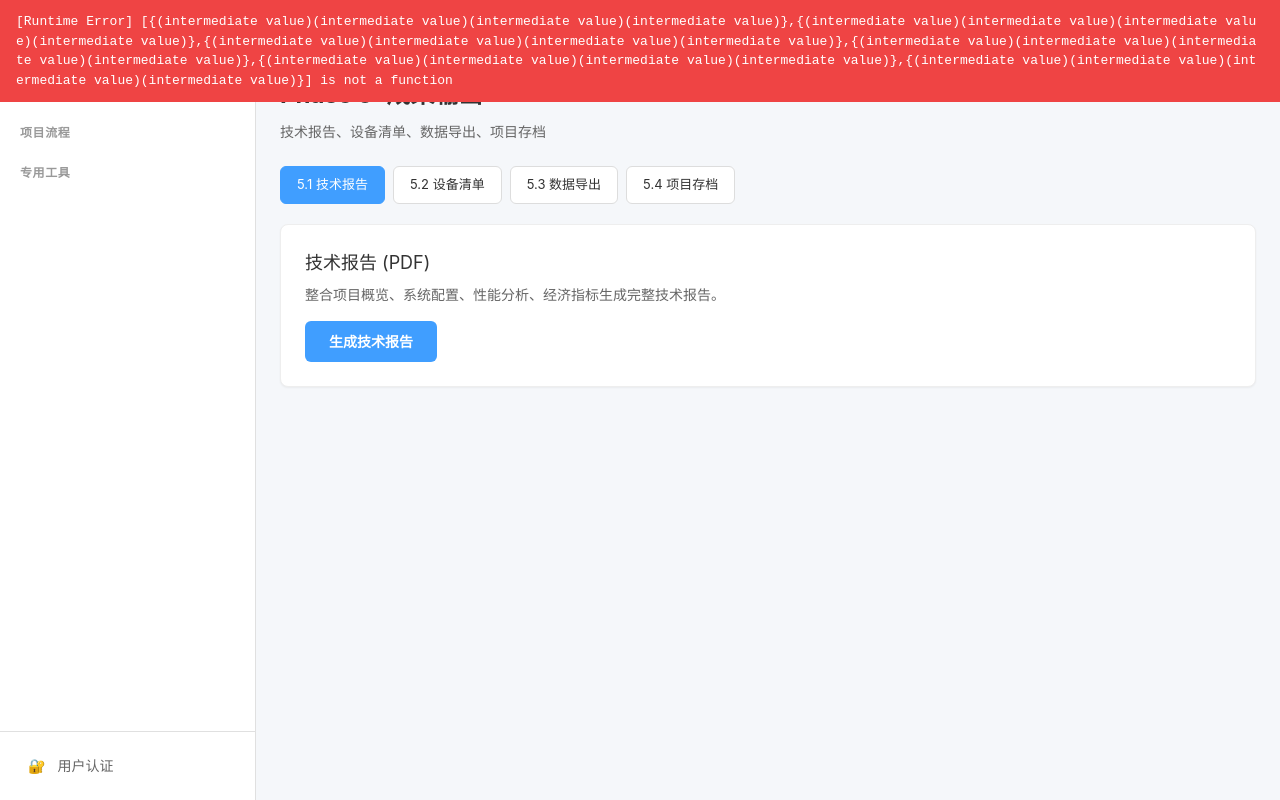
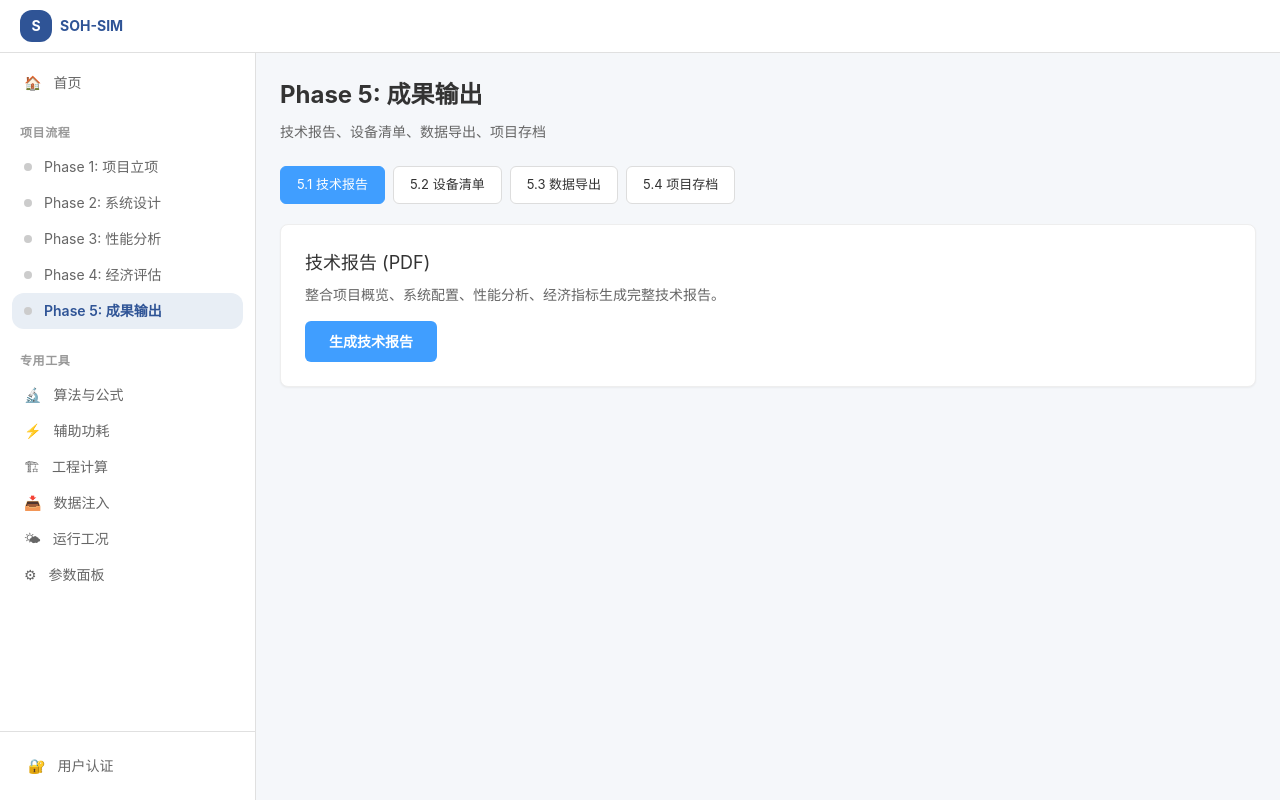
Before and after one commit to Momo2015-AI/Next_BESS_Lab, a Vue app in the folder soh-sim-frontend/: page /phase5 in a window 1280 px wide. Built offline with nearby package versions, Linux system fonts and the light colour scheme.

Commit message:
fix: repair broken Sidebar computed property from tool items merge Co-authored-by: monkeycode-ai <monkeycode-ai@chaitin.com>

```diff
--- a/soh-sim-frontend/src/components/Sidebar.vue
+++ b/soh-sim-frontend/src/components/Sidebar.vue
@@ -64,7 +64,9 @@ const toolItems = [
   { id: 'datainject', path: '/tools/datainject', label: '数据注入', icon: '📥' },
   { id: 'conditions', path: '/tools/conditions', label: '运行工况', icon: '🌤' },
   { id: 'params', path: '/tools/params', label: '参数面板', icon: '⚙' },
-](() => [
+]
+
+const phaseItems = computed(() => [
   { id: 'phase1', path: '/phase1', label: 'Phase 1: 项目立项', status: store.phases.phase1.status },
   { id: 'phase2', path: '/phase2', label: 'Phase 2: 系统设计', status: store.phases.phase2.status },
   { id: 'phase3', path: '/phase3', label: 'Phase 3: 性能分析', status: store.phases.phase3.status },
```
